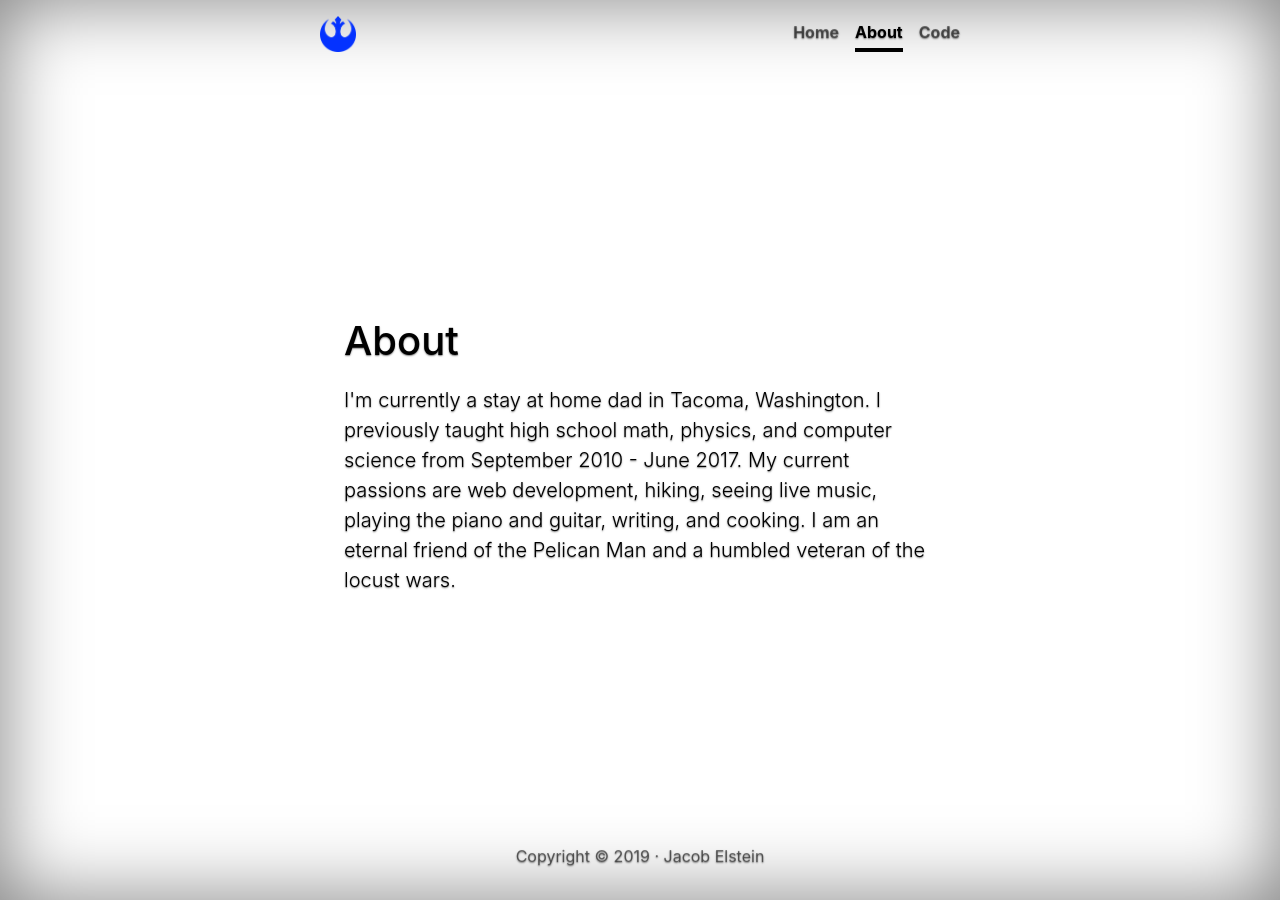
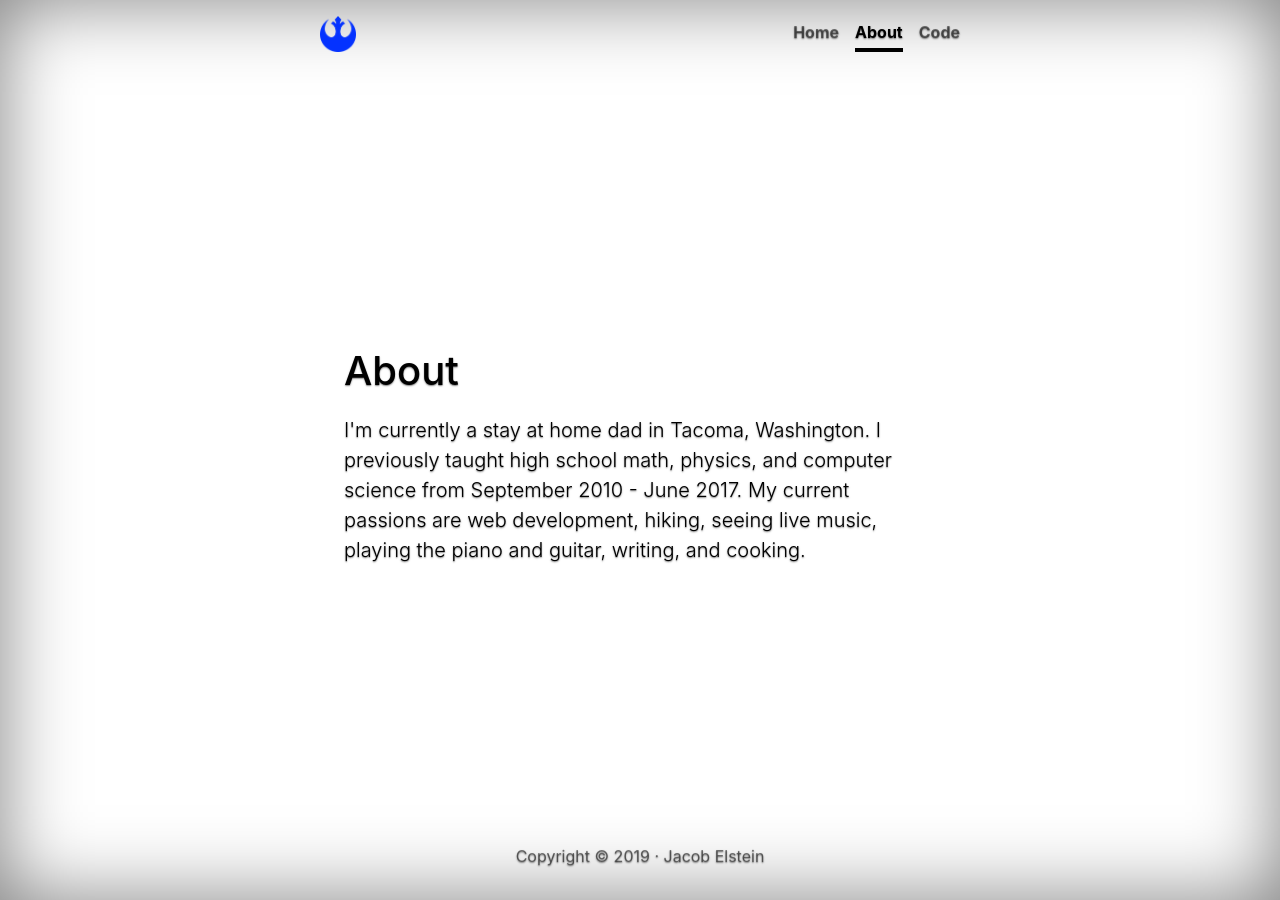
Before and after one commit to mathteacher/mathteacher.github.io, a Jekyll site: the page built from about.html, in a window 1280 px wide. Built offline with Jekyll 4.4.1, drawn with Linux system fonts in a browser that asks for light colours; nearby versions of some CDN libraries.

Commit message:
another tweak to about

```diff
--- a/about.html
+++ b/about.html
@@ -3,4 +3,4 @@ layout: page
 title: About
 ---
 
-I'm currently a stay at home dad in Tacoma, Washington. I previously taught high school math, physics, and computer science from September 2010 - June 2017. My current passions are web development, hiking, seeing live music, playing the piano and guitar, writing, and cooking. I am an eternal friend of the Pelican Man and a humbled veteran of the locust wars.
+I'm currently a stay at home dad in Tacoma, Washington. I previously taught high school math, physics, and computer science from September 2010 - June 2017. My current passions are web development, hiking, seeing live music, playing the piano and guitar, writing, and cooking.
```
